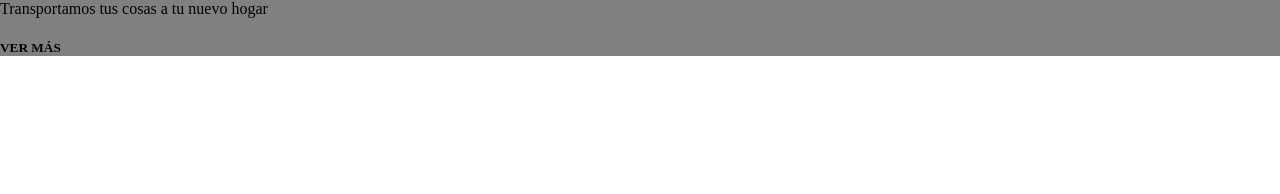
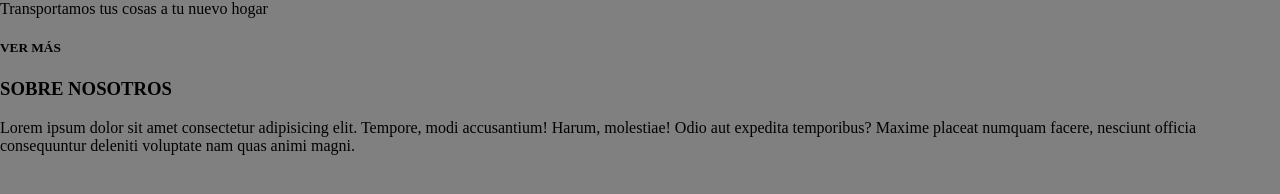
Before and after one commit to edugandia/MRBproy, a React (Create React App) app: page / in a window 1280 px wide. Shown: the part 1359-1553 px from the top of the page. Before the commit the page ends 1437 px from the top, so only its background shows below. Built offline with nearby package versions, Linux system fonts and the light colour scheme.

Commit message:
AboutUs definido

```diff
--- a/src/components/mainPage/aboutUs/AboutUs.jsx
+++ b/src/components/mainPage/aboutUs/AboutUs.jsx
@@ -1,12 +1,22 @@
-import React, { Component } from 'react';
-import './AboutUs.scss';
+import React, { Component } from "react";
+import "./AboutUs.scss";
 
 export default class AboutUs extends Component {
   render() {
     return (
-      <div>
-
-      </div>
-    )
+      <section className="about-general-container">
+        <div className="low-opacity-container">
+          <div className="about-container">
+            <h3>SOBRE NOSOTROS</h3>
+            <p>
+              Lorem ipsum dolor sit amet consectetur adipisicing elit. Tempore,
+              modi accusantium! Harum, molestiae! Odio aut expedita temporibus?
+              Maxime placeat numquam facere, nesciunt officia consequuntur
+              deleniti voluptate nam quas animi magni.
+            </p>
+          </div>
+        </div>
+      </section>
+    );
   }
 }
--- a/src/components/mainPage/aboutUs/AboutUs.scss
+++ b/src/components/mainPage/aboutUs/AboutUs.scss
@@ -0,0 +1,5 @@
+.about-general-container{
+    width: 100%;
+    height: 100vh;
+
+}
```
